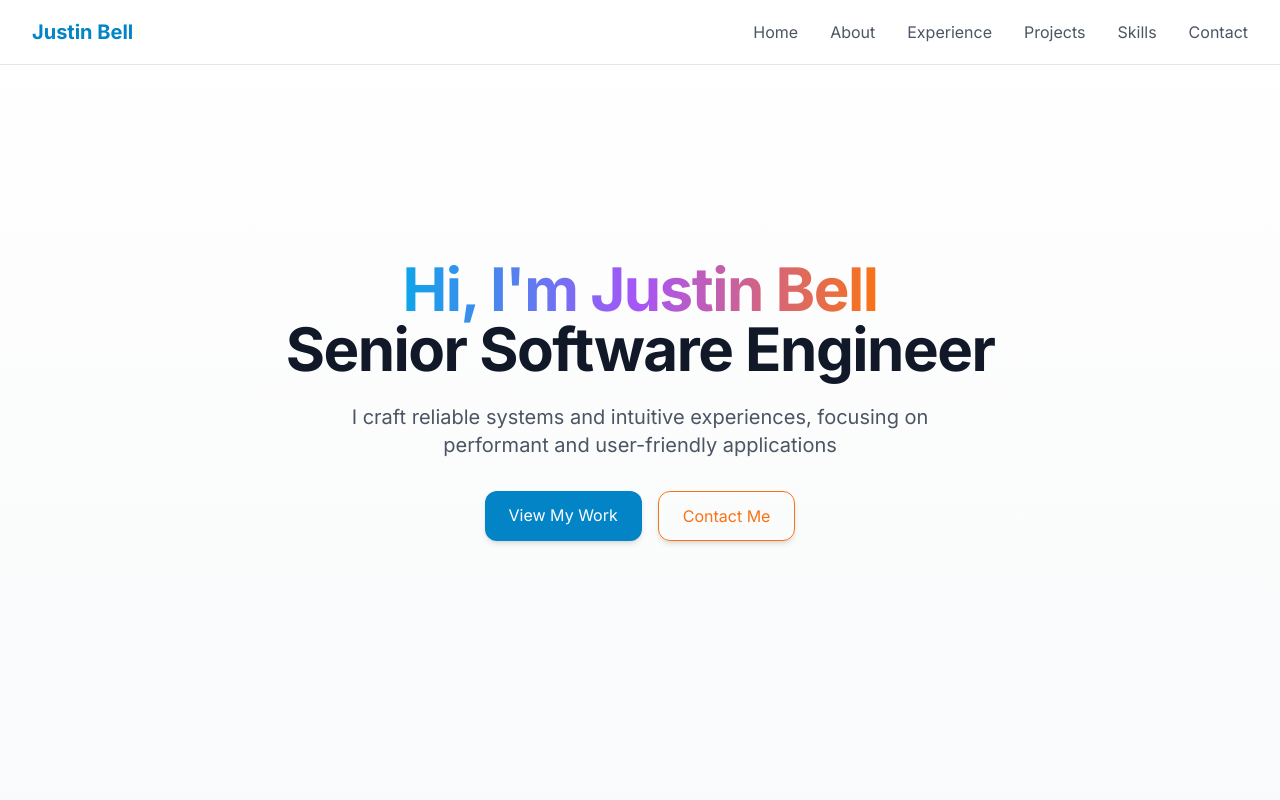
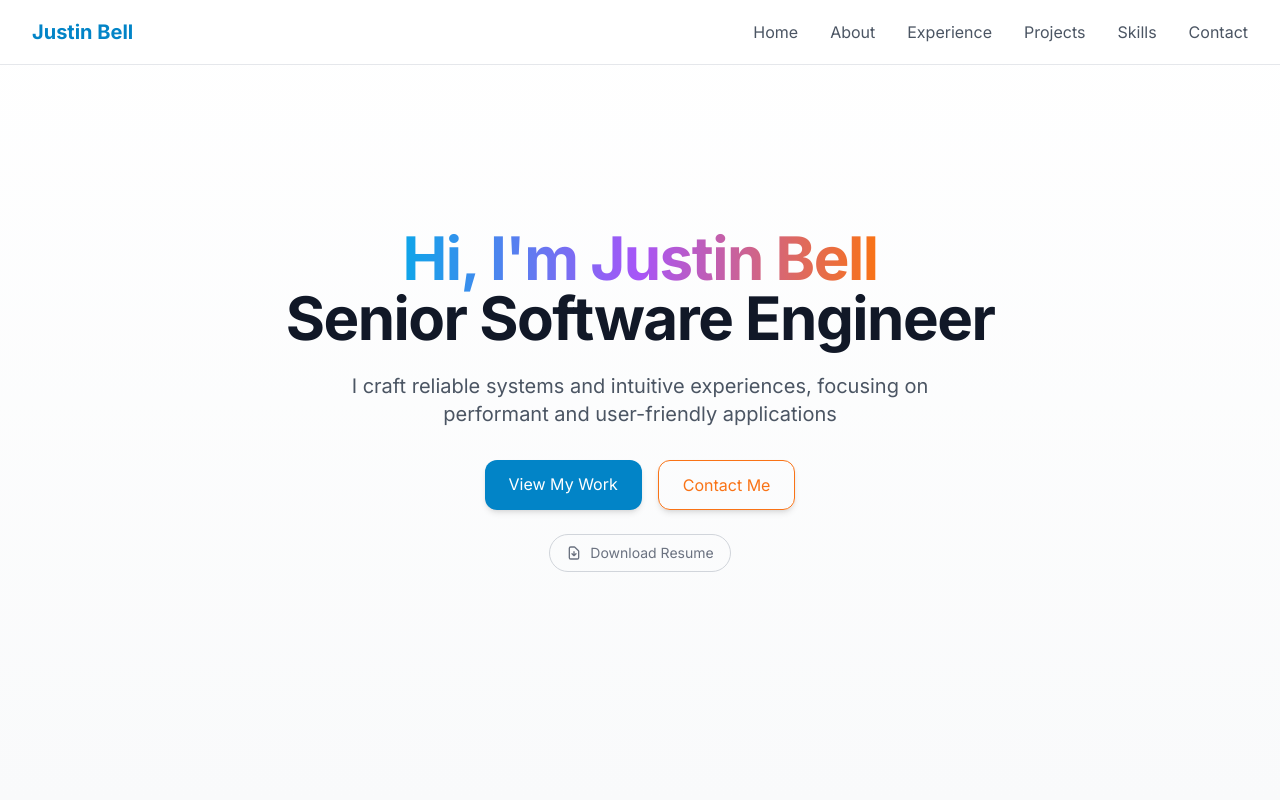
Before and after one commit to jb714/justinbell-me, a Next.js app: page / in a window 1280 px wide. Shown: the top 800 px of the page. Built offline with nearby package versions, Linux system fonts and the light colour scheme.

Commit message:
Updated resume with portfolio email on it. Updating Hero section to have Download Resume button and updating styling of the 2 Download Resume buttons

```diff
--- a/components/Hero.tsx
+++ b/components/Hero.tsx
@@ -19,7 +19,8 @@ const Hero = () => {
           <p className="text-xl text-gray-600 dark:text-gray-300 mb-8 max-w-2xl mx-auto">
           I craft reliable systems and intuitive experiences, focusing on performant and user-friendly applications
           </p>
-          <div className="flex justify-center gap-4">
+          <div className="flex flex-col items-center gap-6">
+            <div className="flex flex-col sm:flex-row gap-4">
               <a
                 href="#projects"
                 className="px-6 py-3 bg-primary-600 text-white rounded-xl hover:bg-primary-700 transition-all duration-200 ease-in-out shadow-md hover:shadow-lg"
@@ -33,6 +34,28 @@ const Hero = () => {
                 Contact Me
               </a>
             </div>
+            <a
+              href="/resume.pdf"
+              target="_blank"
+              rel="noopener noreferrer"
+              className="inline-flex items-center px-4 py-2 text-gray-500 dark:text-gray-400 hover:text-primary-600 dark:hover:text-primary-400 transition-all duration-200 ease-in-out group text-sm border border-gray-300 dark:border-gray-600 rounded-full hover:border-primary-500 dark:hover:border-primary-400"
+            >
+              <svg
+                className="w-4 h-4 mr-2 group-hover:scale-110 transition-transform duration-200"
+                fill="none"
+                stroke="currentColor"
+                viewBox="0 0 24 24"
+              >
+                <path
+                  strokeLinecap="round"
+                  strokeLinejoin="round"
+                  strokeWidth={2}
+                  d="M12 10v6m0 0l-3-3m3 3l3-3m2 8H7a2 2 0 01-2-2V5a2 2 0 012-2h5.586a1 1 0 01.707.293l5.414 5.414a1 1 0 01.293.707V19a2 2 0 01-2 2z"
+                />
+              </svg>
+              Download Resume
+            </a>
+          </div>
         </motion.div>
       </div>
     </section>
--- a/components/Resume.tsx
+++ b/components/Resume.tsx
@@ -128,12 +128,12 @@ const Resume = () => {
           <div className="text-center mt-12">
             <a
               href="/resume.pdf"
-              className="inline-flex items-center px-6 py-3 bg-primary-600 text-white rounded-lg hover:bg-primary-700 transition-colors"
               target="_blank"
               rel="noopener noreferrer"
+              className="inline-flex items-center px-4 py-2 text-gray-500 dark:text-gray-400 hover:text-primary-600 dark:hover:text-primary-400 transition-all duration-200 ease-in-out group text-sm border border-gray-300 dark:border-gray-600 rounded-full hover:border-primary-500 dark:hover:border-primary-400"
             >
               <svg
-                className="w-5 h-5 mr-2"
+                className="w-4 h-4 mr-2 group-hover:scale-110 transition-transform duration-200"
                 fill="none"
                 stroke="currentColor"
                 viewBox="0 0 24 24"
```
Also changed, not shown: 1 other file (tests, documents, lock files or other folders). Lines whose indentation alone changed are shown as unchanged.
